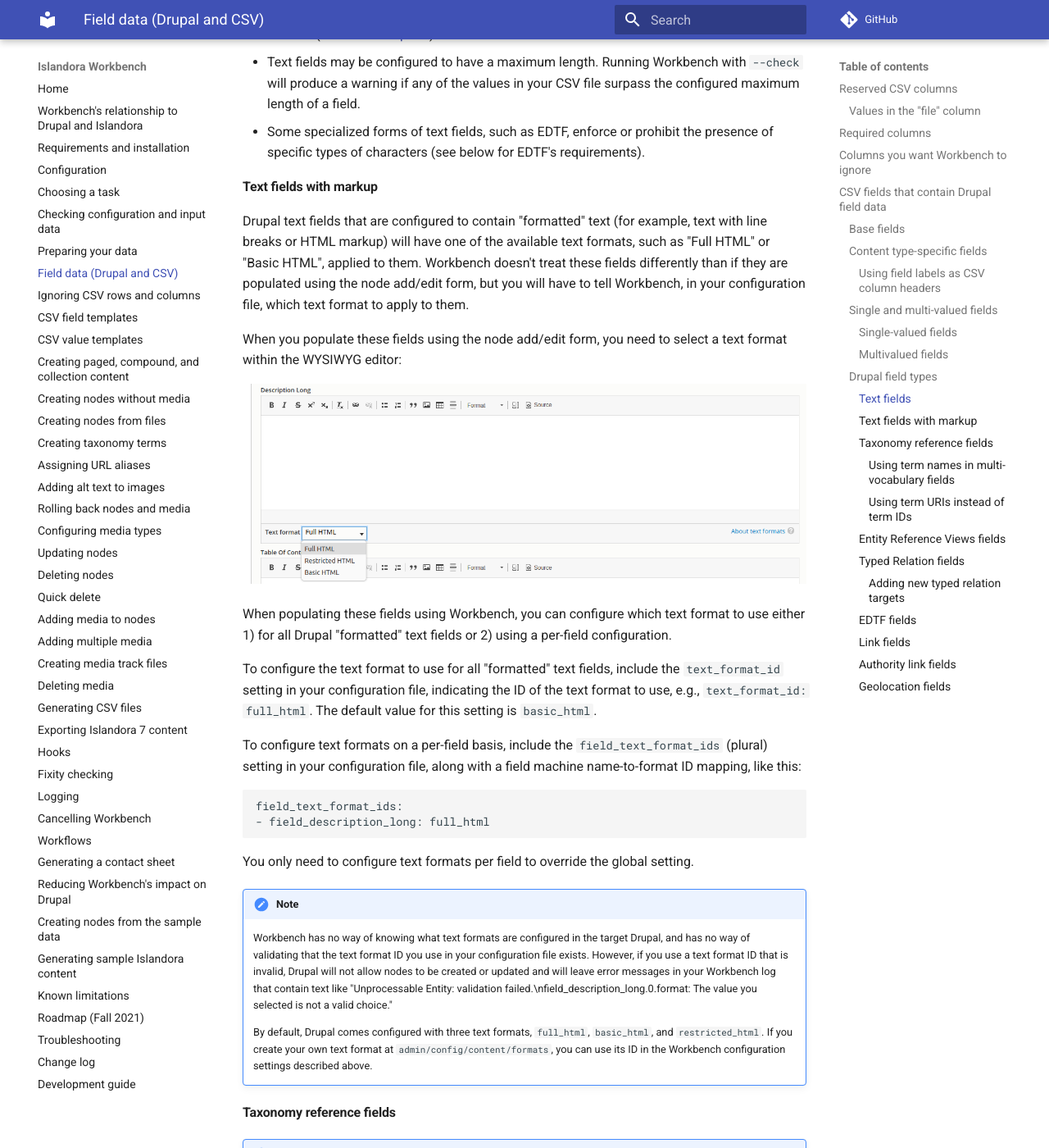
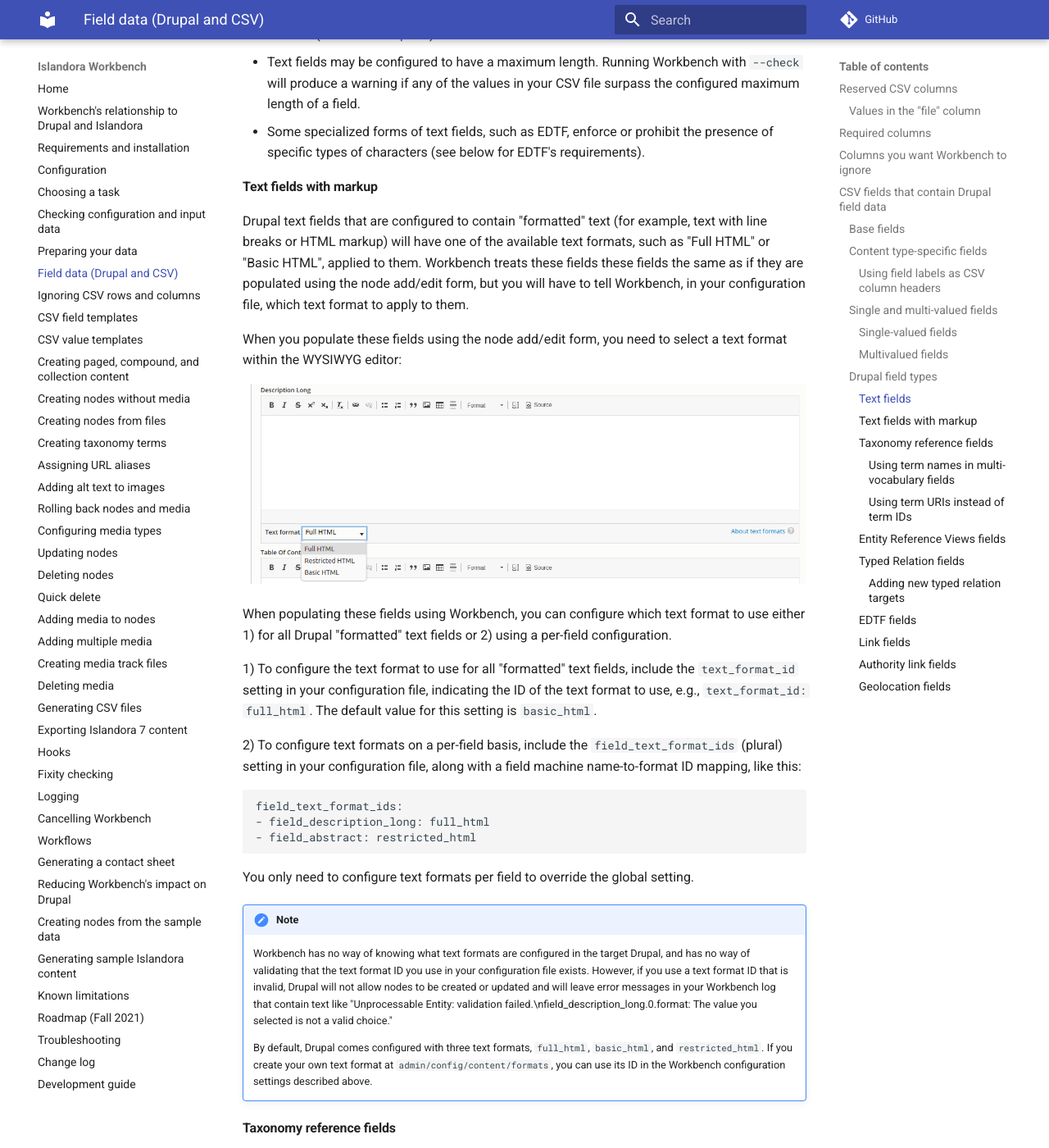
Before and after one commit to mjordan/islandora_workbench_docs, an MkDocs documentation site: the page built from docs/fields.md, in a window 1280 px wide and 1400 px high, scrolled down 8508 px. Shown: the whole window at 82% size. Built offline with MkDocs 1.6.1 and Material for MkDocs 9.7.7, drawn with Linux system fonts in a browser that asks for light colours; comment, search, counter and statistics services are not loaded.

Commit message:
More cleanup that should have gone into last commit.

````diff
--- a/docs/fields.md
+++ b/docs/fields.md
@@ -205,7 +205,7 @@
 
 #### Text fields with markup
 
-Drupal text fields that are configured to contain "formatted" text (for example, text with line breaks or HTML markup) will have one of the available text formats, such as "Full HTML" or "Basic HTML", applied to them. Workbench doesn't treat these fields differently than if they are populated using the node add/edit form, but you will have to tell Workbench, in your configuration file, which text format to apply to them.
+Drupal text fields that are configured to contain "formatted" text (for example, text with line breaks or HTML markup) will have one of the available text formats, such as "Full HTML" or "Basic HTML", applied to them. Workbench treats these fields these fields the same as if they are populated using the node add/edit form, but you will have to tell Workbench, in your configuration file, which text format to apply to them.
 
 When you populate these fields using the node add/edit form, you need to select a text format within the WYSIWYG editor:
 
@@ -213,13 +213,14 @@
 
 When populating these fields using Workbench, you can configure which text format to use either 1) for all Drupal "formatted" text fields or 2) using a per-field configuration.
 
-To configure the text format to use for all "formatted" text fields, include the `text_format_id` setting in your configuration file, indicating the ID of the text format to use, e.g., `text_format_id: full_html`. The default value for this setting is `basic_html`.
+1) To configure the text format to use for all "formatted" text fields, include the `text_format_id` setting in your configuration file, indicating the ID of the text format to use, e.g., `text_format_id: full_html`. The default value for this setting is `basic_html`.
 
-To configure text formats on a per-field basis, include the `field_text_format_ids` (plural) setting in your configuration file, along with a field machine name-to-format ID mapping, like this:
+2) To configure text formats on a per-field basis, include the `field_text_format_ids` (plural) setting in your configuration file, along with a field machine name-to-format ID mapping, like this:
 
 ```
 field_text_format_ids:
 - field_description_long: full_html
+- field_abstract: restricted_html
 ```
 
 You only need to configure text formats per field to override the global setting.
````
